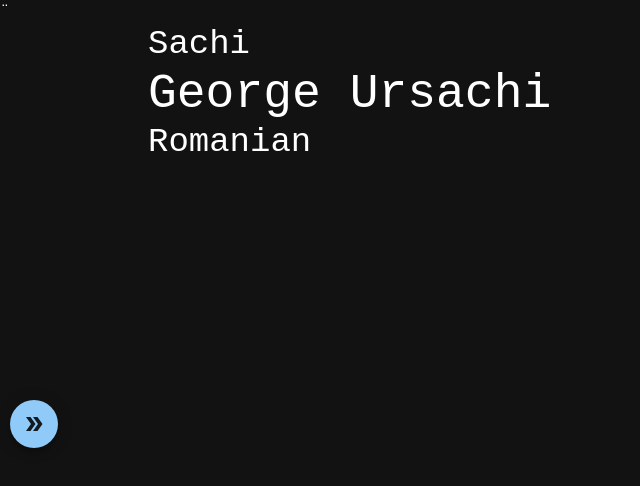
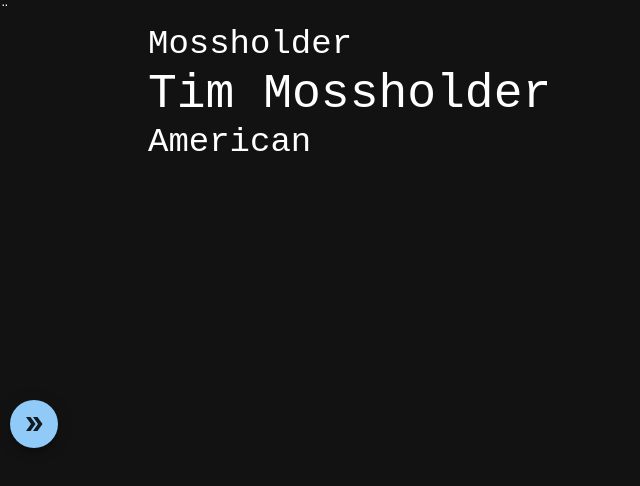
Before and after one commit to DavidKrtolica/art_repo, a React (Create React App) app: page /artist in a window 1280 px wide. Shown: the top 486 px of the page, without its empty margins (0-640 px from the left). Built offline with nearby package versions, Linux system fonts and the light colour scheme.

Commit message:
Quality of life improvements

```diff
--- a/src/components/Artist/Artist.tsx
+++ b/src/components/Artist/Artist.tsx
@@ -1,16 +1,16 @@
 import { Typography, Box } from '@mui/material'
 
 const mockArtist = {
-    id: '6',
-    partyType: 'Person',
-    fullName: 'George Ursachi',
-    citedName: 'Sachi',
-    role: 'Unknown',
-    nationality: 'Romanian',
-    birthDate: '2000-03-17',
-    deathDate: 'Unknown',
-    birthPlace: 'Bacau, Romania',
-    deathPlace: 'Unknown'
+  id: '3',
+  partyType: 'Person',
+  fullName: 'Tim Mossholder',
+  citedName: 'Mossholder',
+  role: null,
+  nationality: 'American',
+  birthDate: '1983-02-14',
+  deathDate: null,
+  birthPlace: 'Providence, Rhode Island',
+  deathPlace: null,
 }
 
 const Artist = () => {
@@ -24,25 +24,13 @@ const Artist = () => {
       justifyContent="center"
       flexDirection="column"
     >
-      <Typography
-        variant="h4"
-        //color={color}
-        sx={sxCommon}
-      >
+      <Typography variant="h4" sx={sxCommon}>
         {artist.citedName}
       </Typography>
-      <Typography
-        variant="h3"
-        //color={color}
-        sx={sxCommon}
-      >
+      <Typography variant="h3" sx={sxCommon}>
         {artist.fullName}
       </Typography>
-      <Typography
-        variant="h4"
-        //color={color}
-        sx={sxCommon}
-      >
+      <Typography variant="h4" sx={sxCommon}>
         {artist.nationality}
       </Typography>
     </Box>
--- a/src/components/ArtistHall/mock_artistData.ts
+++ b/src/components/ArtistHall/mock_artistData.ts
@@ -30,9 +30,9 @@ const mockArtists = [
     citedName: 'Mossholder',
     role: 'Unknown',
     nationality: 'American',
-        birthDate: 'Unknown',
+    birthDate: '1983-02-14',
     deathDate: 'Unknown',
-        birthPlace: 'Unknown',
+    birthPlace: 'Providence, Rhode Island',
     deathPlace: 'Unknown',
   },
   {
@@ -50,7 +50,7 @@ const mockArtists = [
   {
     id: '5',
     partyType: 'Unknown',
-        fullName: "Unknown",
+    fullName: 'Unknown',
     citedName: 'Unknown',
     role: 'Unknown',
     nationality: 'French',
@@ -71,6 +71,6 @@ const mockArtists = [
     birthPlace: 'Bacau, Romania',
     deathPlace: 'Unknown',
   },
-];
+]
 
-export default mockArtists;
+export default mockArtists
--- a/src/components/Artwork/Artwork.tsx
+++ b/src/components/Artwork/Artwork.tsx
@@ -1,17 +1,18 @@
-import { Typography, Box } from '@mui/material'
+import { Typography, Box, Divider } from '@mui/material'
 import ImageViewer from './ImageViewer'
 const mockArtwork = {
   id: '4',
   title: 'Vehicle',
   creationDate: '2005',
   medium: 'acrylic on paper',
-  description: null,
+  description:
+    'The thing has been painted in acrylic on paper. This is a fake description obviously and I have no idea what to write in it. Colors, lines & stuff, and whatever else the artist or curator might want to say',
   dateSubmitted: '2022-09-01',
   itemWidth: 35.0,
   itemHeight: 22.0,
   itemDepth: 4.0,
   itemDiameter: 0.0,
-  note: 'For John',
+  note: 'Note is a short sentence from the artist about the artwork, if relevant',
   tags: ['acrylic'],
   images: ['https://images.unsplash.com/photo-1590622974113-66a9160acf20'],
   creator: [
@@ -54,6 +55,16 @@ const Artwork = () => {
         {artwork.creationDate}
       </Typography>
       <ImageViewer src={artwork.images[0]} alt={artwork.title} />
+      <Typography
+        variant="h5"
+        color={'text.secondary'}
+        sx={{ ...sxCommon, mb: 5 }}
+      >
+        {artwork.note}
+      </Typography>
+      <Typography variant="h6" sx={sxCommon}>
+        {artwork.description}
+      </Typography>
     </Box>
   )
 }
--- a/src/components/Artwork/ImageViewer.tsx
+++ b/src/components/Artwork/ImageViewer.tsx
@@ -13,7 +13,7 @@ const ImageViewer = ({ src, alt }: ImageViewerProps) => {
 
   return (
     <>
-      <Box sx={{ margin: 5 }}>
+      <Box sx={{ mt: 5 }}>
         <img
           alt={alt}
           src={src}
@@ -35,7 +35,7 @@ const ImageViewer = ({ src, alt }: ImageViewerProps) => {
           sx={{
             position: 'fixed',
             left: '95%',
-            top: 5,
+            top: 10,
           }}
         >
           <ZoomInMapIcon />
--- a/src/components/ArtworkGallery/GalleryItem.tsx
+++ b/src/components/ArtworkGallery/GalleryItem.tsx
@@ -17,7 +17,7 @@ const GalleryItem = ({ artwork }: GalleryItemProps) => {
         onMouseOver={() => setIsHovering(true)}
         onMouseOut={() => setIsHovering(false)}
         key={artwork.images[0]}
-        sx={{ '&:hover': { boxShadow: `0px 0px 25px 5px ${red.dark}` } }}
+        sx={{ '&:hover': { boxShadow: `0px 0px 25px 5px ${red.darker}` } }}
       >
         <img
           src={`${artwork.images[0]}?w=800&fit=crop&auto=format`}
--- a/src/components/ArtworkGallery/mock_artworkData.ts
+++ b/src/components/ArtworkGallery/mock_artworkData.ts
@@ -97,7 +97,7 @@ const mockArtworks = [
     itemHeight: 22.0,
     itemDepth: 4.0,
     itemDiameter: 0.0,
-    note: 'For John',
+    note: 'Note is a short sentence from the artist about the artwork, if relevant',
     tags: ['acrylic'],
     images: ['https://images.unsplash.com/photo-1590622974113-66a9160acf20'],
     creator: [
--- a/src/utils/colors.ts
+++ b/src/utils/colors.ts
@@ -5,6 +5,7 @@ const tertiary = {
 
 const red = {
   dark: '#8b0000',
+  darker: '#580000',
 }
 
 export { tertiary, red }
```
Lines whose indentation alone changed are shown as unchanged.
